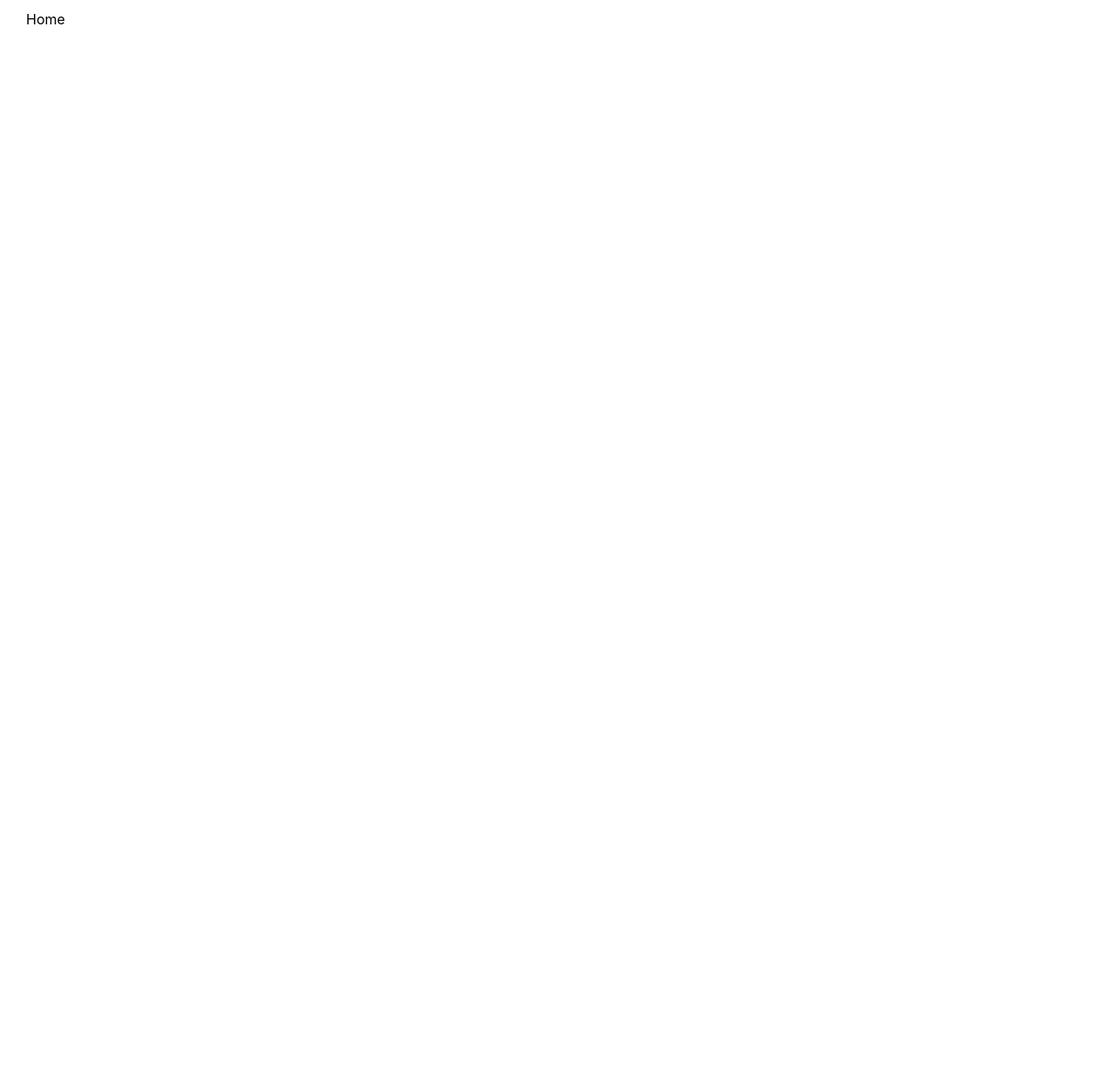
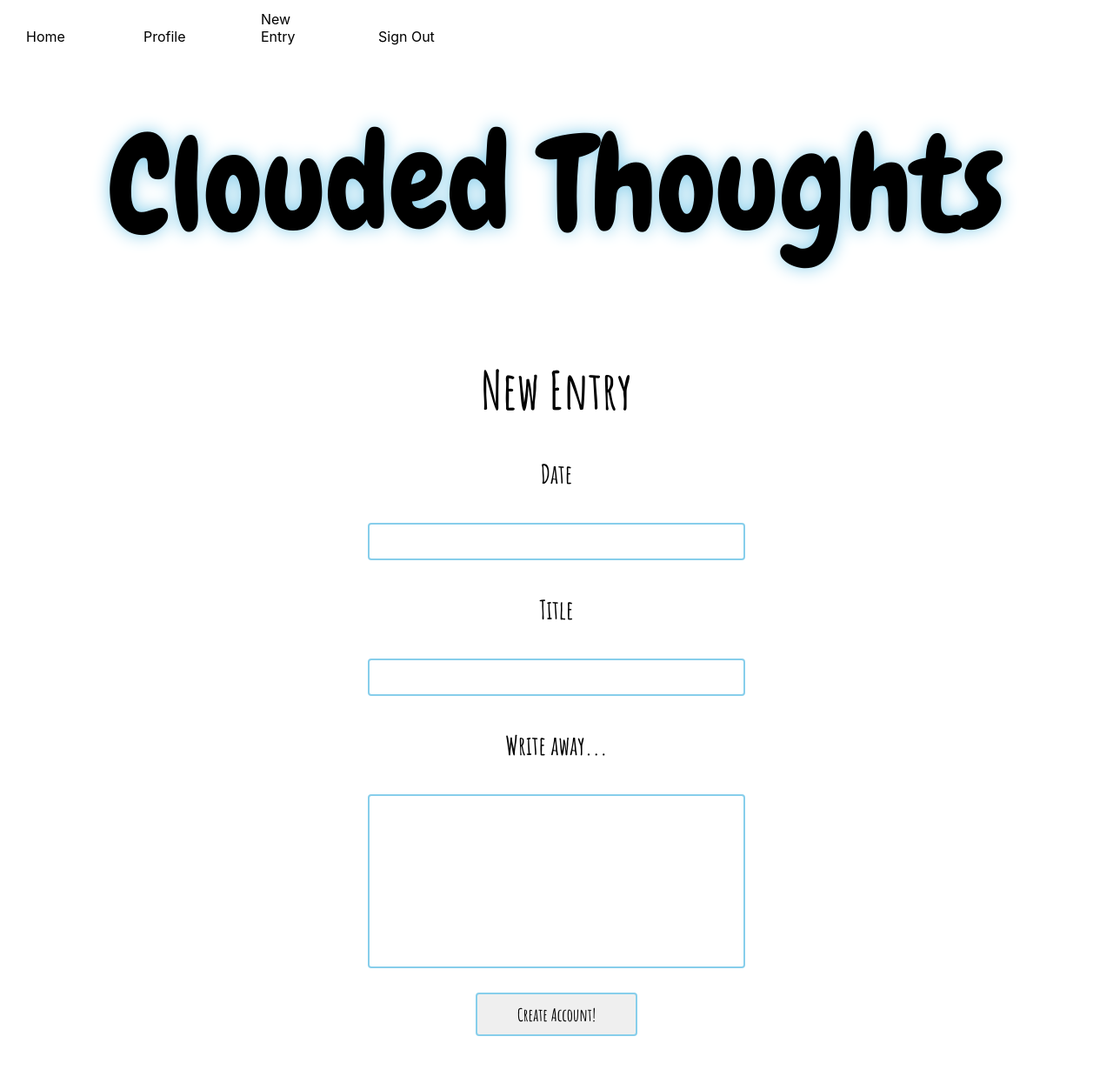
Before and after one commit to SteJoSi/Clouded-Thoughts-Frontend, a React (Create React App) app in the folder clouded-thoughts-frontend/: page /newEntry in a window 1280 px wide. Shown: the whole page at 87% size. Before the commit the page ends 800 px from the top, so only its background shows below. Built offline with nearby package versions, Linux system fonts and the light colour scheme.

Commit message:
create new components and style it

```diff
--- a/clouded-thoughts-frontend/src/App.js
+++ b/clouded-thoughts-frontend/src/App.js
@@ -4,6 +4,8 @@ import { Route, Switch } from 'react-router-dom';
 
 import Home from "./components/Home";
 import NavBar from './components/NavBar';
+import Profile from './components/Profile';
+import NewEntry from './components/NewEntry';
 
 function App() {
   return (
@@ -22,6 +24,13 @@ function App() {
           {/* <Route path="/posts">
             <Posts />
           </Route> */}
+          <Route path="/newEntry">
+            <NewEntry />
+          </Route>
+
+          <Route path="/profile">
+            <Profile />
+          </Route>
 
           <Route exact path="/">
             <Home />
--- a/clouded-thoughts-frontend/src/components/Login.js
+++ b/clouded-thoughts-frontend/src/components/Login.js
@@ -1,4 +1,5 @@
 // username & password with a sign up button to create a profile
+// signin button takes you to profile
 
 import React, { useState } from 'react';
 import { useHistory } from 'react-router-dom';
--- a/clouded-thoughts-frontend/src/components/NavBar.js
+++ b/clouded-thoughts-frontend/src/components/NavBar.js
@@ -15,9 +15,9 @@ function NavBar() {
         <div>
             <nav>
                 <Link exact to="/" style={navStyles}>Home</Link>
-            {/* <NavLink exact to="/posts" style={navStyles}>Posts</NavLink> */}
-            {/* <NavLink exact to="/create" style={navStyles}>Create</NavLink> */}
-            {/* <NavLink exact to="/logout" style={navStyles}>Logout</NavLink> */}
+                <Link exact to="/profile" style={navStyles}>Profile</Link>
+                <Link exact to="/newEntry" style={navStyles}>New Entry</Link>
+                <Link exact to="/logout" style={navStyles}>Sign Out</Link>
             </nav>
         </div>
     )
--- /dev/null
+++ b/clouded-thoughts-frontend/src/components/NewEntry.js
@@ -0,0 +1,52 @@
+import React, { useState } from 'react'
+
+import Header from './Header'
+
+function NewEntry() {
+    const [date, setDate] = useState("")
+    const [title, setTitle] = useState("")
+    const [body, setBody] = useState("")
+
+    return (
+        <div>
+            <Header />
+            <div id="newEntry">
+                <h1>New Entry</h1>
+            </div>
+            <form id="newEntry">
+                <div>
+                    <p>Date</p>
+                    <input
+                        type="text"
+                        name="date"
+                        value={date}
+                        onChange={(e) => setDate(e.target.value)}
+                    />
+                </div>
+                <div>
+                    <p>Title</p>
+                    <input
+                        type="text"
+                        name="title"
+                        value={title}
+                        onChange={(e) => setTitle(e.target.value)}
+                    />
+                </div>
+                <div>
+                    <p>Write away...</p>
+                    <input
+                        type="body"
+                        name="body"
+                        value={body}
+                        onChange={(e) => setBody(e.target.value)}
+                    />
+                </div>
+                <div>
+                    <input type="submit" value="Create Account!" />
+                </div>
+            </form>
+        </div>
+    )
+}
+
+export default NewEntry;
--- a/clouded-thoughts-frontend/src/components/Profile.js
+++ b/clouded-thoughts-frontend/src/components/Profile.js
@@ -1,9 +1,13 @@
 import React from 'react'
+
+import Header from './Header'
 
 function Profile() {
   return (
     <div>
+      <Header />
 
+      {/* display all posts for user here */}
     </div>
   )
 }
--- a/clouded-thoughts-frontend/src/index.css
+++ b/clouded-thoughts-frontend/src/index.css
@@ -16,7 +16,8 @@ code {
   font-family: 'Chewy', cursive;
   font-size: 150px;
   text-shadow: 0 0 20px skyblue;
-  margin-bottom: 60px;
+  padding: 50px;
+  margin-bottom: 50px;
   display: flex;
   align-items: center;
   justify-content: space-around;
@@ -34,7 +35,7 @@ code {
 
 #loginTitle {
   text-align: center;
-  padding: 0px;
+  padding: px;
   margin: 20px;
   font-family: 'Amatic SC', cursive;
   font-size: 30px;
@@ -62,3 +63,19 @@ input[type=text] {
   border-radius: 4px;
   border: 2px solid skyblue;
 }
+
+#newEntry{
+  text-align: center;
+  padding: 0px;
+  margin: 20px;
+  font-family: 'Amatic SC', cursive;
+  font-size: 30px;
+}
+
+input[type=body] {
+  border-radius: 4px;
+  border: 2px solid skyblue;
+  /* width: 75%; */
+  height: 200px;
+  font-size: 14px;
+}
```
Lines whose indentation alone changed are shown as unchanged.
